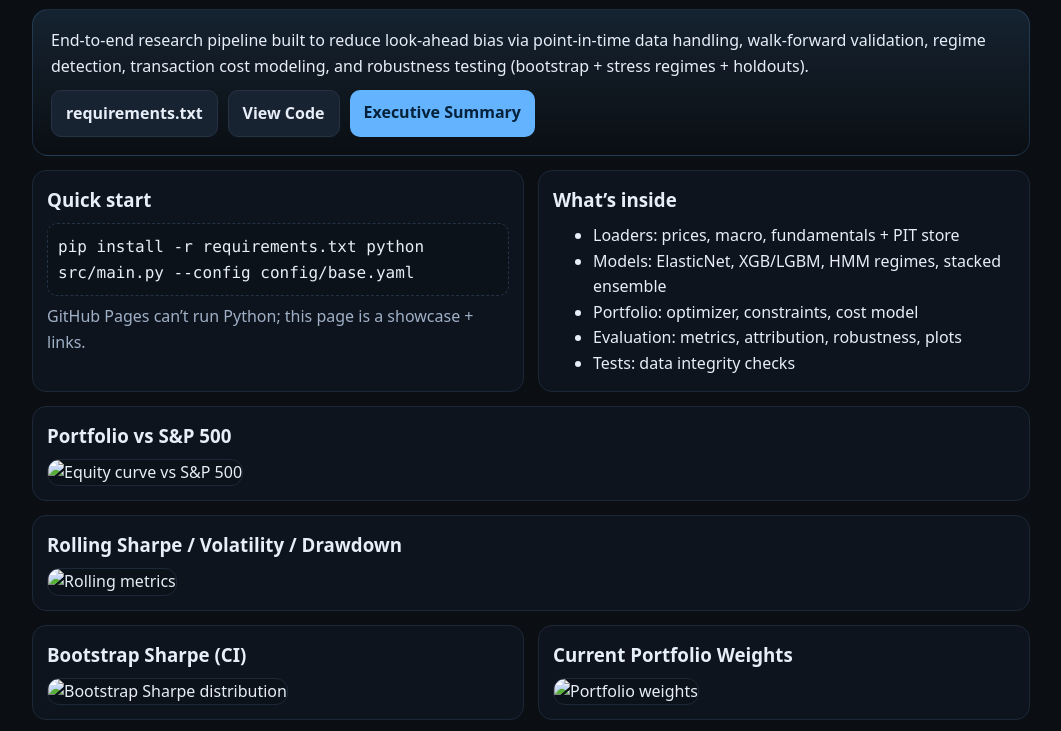
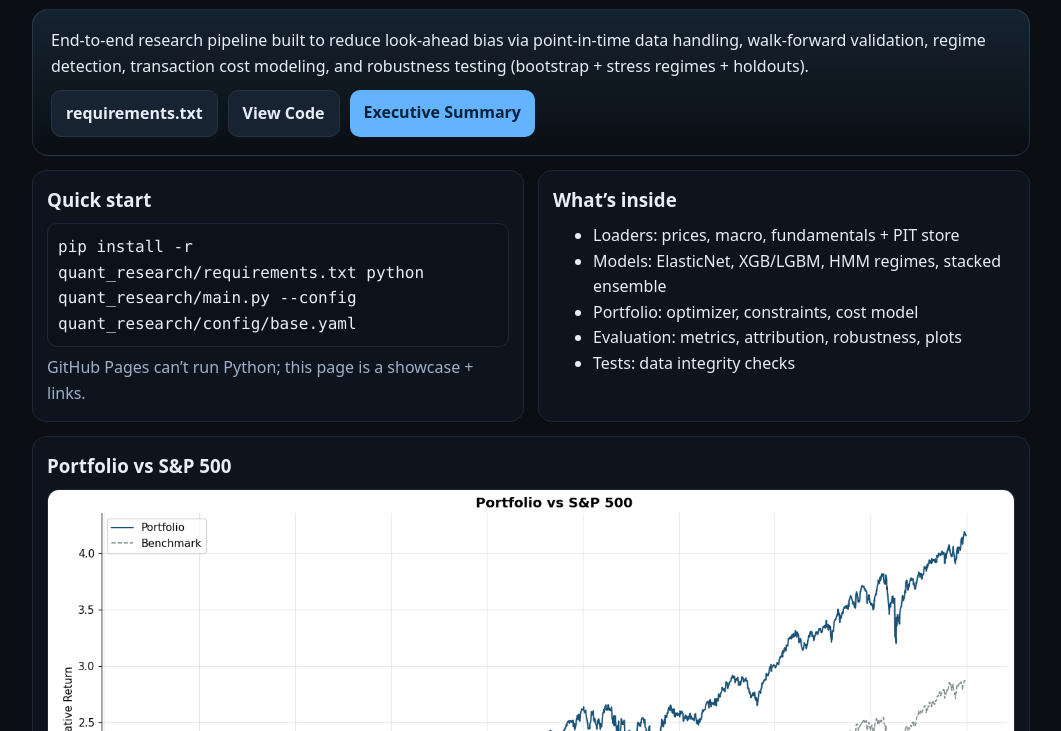
Before and after one commit to uzxo/Ghost-Rider, a plain HTML site: page projects/quant-portfolio/index.html in a window 1280 px wide. Shown: the part 143-874 px from the top of the page, without its empty margins (109-1170 px from the left). Drawn offline with Linux system fonts and the light colour scheme.

Commit message:
index.html

```diff
--- a/projects/quant-portfolio/index.html
+++ b/projects/quant-portfolio/index.html
@@ -20,7 +20,7 @@
     .grid{display:grid;grid-template-columns:repeat(12,1fr);gap:14px;margin-top:14px}
     .card{grid-column:span 12;background:var(--card);border:1px solid var(--b);border-radius:14px;padding:14px}
     img{width:100%;border-radius:12px;border:1px solid var(--b);background:#0c121a}
-    .code{font-family:ui-monospace,SFMono-Regular,Menlo,Consolas,monospace;background:#0c121a;border:1px dashed #243246;border-radius:10px;padding:10px;overflow:auto}
+    .code{font-family:ui-monospace,SFMono-Regular,Menlo,Consolas,monospace;background:#0c121a;border:1px solid #1c2838;border-radius:10px;padding:10px;overflow:auto}
     @media(min-width:980px){ .half{grid-column:span 6} }
   </style>
 </head>
@@ -41,17 +41,17 @@
         (bootstrap + stress regimes + holdouts).
       </div>
       <div class="btns">
-        <a class="btn s" href="./requirements.txt" target="_blank" rel="noopener">requirements.txt</a>
+        <a class="btn s" href="./quant_research/requirements.txt" target="_blank" rel="noopener">requirements.txt</a>
         <a class="btn s" href="https://github.com/uzxo/Ghost-Rider/tree/main/projects/quant-portfolio" target="_blank" rel="noopener">View Code</a>
-        <a class="btn" href="./Executive_Summary_Updated.docx" target="_blank" rel="noopener">Executive Summary</a>
+        <a class="btn" href="./quant_research/Executive_Summary_Updated.docx" target="_blank" rel="noopener">Executive Summary</a>
       </div>
     </div>
 
     <div class="grid">
       <div class="card half">
         <h3 style="margin:0 0 8px">Quick start</h3>
-        <div class="code">pip install -r requirements.txt
-python src/main.py --config config/base.yaml</div>
+        <div class="code">pip install -r quant_research/requirements.txt
+python quant_research/main.py --config quant_research/config/base.yaml</div>
         <p class="muted" style="margin:8px 0 0">GitHub Pages can’t run Python; this page is a showcase + links.</p>
       </div>
 
@@ -66,11 +66,11 @@ python src/main.py --config config/base.yaml</div>
         </ul>
       </div>
 
-      <div class="card"><h3 style="margin:0 0 8px">Portfolio vs S&P 500</h3><img src="./assets/equity_curve.png" alt="Equity curve vs S&P 500"></div>
-      <div class="card"><h3 style="margin:0 0 8px">Rolling Sharpe / Volatility / Drawdown</h3><img src="./assets/rolling_metrics.png" alt="Rolling metrics"></div>
-      <div class="card half"><h3 style="margin:0 0 8px">Bootstrap Sharpe (CI)</h3><img src="./assets/bootstrap_sharpe.png" alt="Bootstrap Sharpe distribution"></div>
-      <div class="card half"><h3 style="margin:0 0 8px">Current Portfolio Weights</h3><img src="./assets/portfolio_weights.png" alt="Portfolio weights"></div>
-      <div class="card"><h3 style="margin:0 0 8px">Factor Attribution</h3><img src="./assets/factor_attribution.png" alt="Factor attribution"></div>
+      <div class="card"><h3 style="margin:0 0 8px">Portfolio vs S&P 500</h3><img src="./quant_research/output/equity_curve.png" alt="Equity curve vs S&P 500"></div>
+      <div class="card"><h3 style="margin:0 0 8px">Rolling Sharpe / Volatility / Drawdown</h3><img src="./quant_research/output/rolling_metrics.png" alt="Rolling metrics"></div>
+      <div class="card half"><h3 style="margin:0 0 8px">Bootstrap Sharpe (CI)</h3><img src="./quant_research/output/bootstrap_sharpe.png" alt="Bootstrap Sharpe distribution"></div>
+      <div class="card half"><h3 style="margin:0 0 8px">Current Portfolio Weights</h3><img src="./quant_research/output/portfolio_weights.png" alt="Portfolio weights"></div>
+      <div class="card"><h3 style="margin:0 0 8px">Factor Attribution</h3><img src="./quant_research/output/factor_attribution.png" alt="Factor attribution"></div>
     </div>
 
     <p class="muted" style="margin-top:16px">Contact: <a href="mailto:uzxo11@gmail.com">uzxo11@gmail.com</a> · GitHub: <a href="https://github.com/uzxo" target="_blank" rel="noopener">@uzxo</a></p>
```
